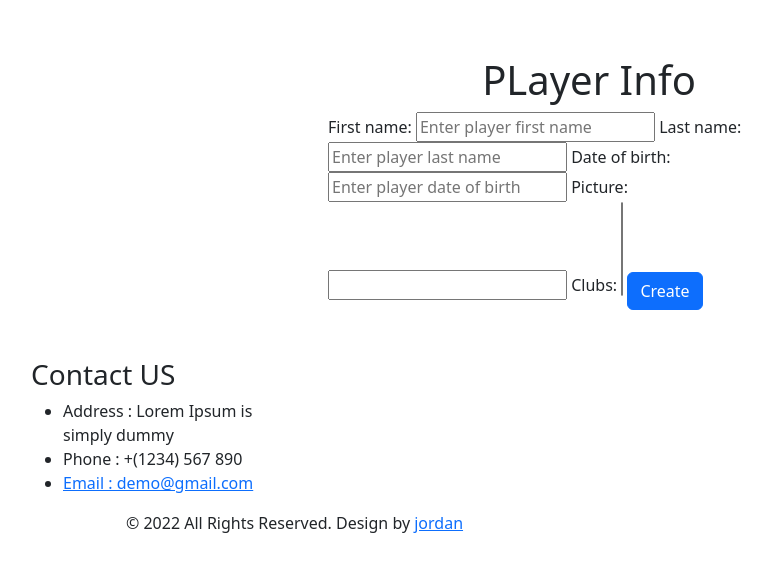
After one commit to jordanetov/sportium, a Django app: page /player/register/ in a window 1280 px wide. The commit adds this page. Shown: the top 572 px of the page, without its empty margins (51-822 px from the left). Run offline with Django 4.2, Linux system fonts and the light colour scheme; data that the repository does not hold is empty; some libraries are stand-ins or nearby versions.

Commit message:
Club details page, Register player

```diff
--- /dev/null
+++ b/sportium/web/forms.py
@@ -0,0 +1,44 @@
+from django import forms
+from sportium.web.models import Player
+
+
+class RegisterPlayerForm(forms.ModelForm):
+    def __init__(self, user, *args, **kwargs):
+        super().__init__(*args, **kwargs)
+        self.user = user
+
+    # to have the user creating this pet
+    def save(self, commit=True):
+        # commit=False does not persist to the database, just returns the object to be created
+        player = super().save(commit=False)
+
+        player.user = self.user
+        if commit:
+            player.save()
+
+    class Meta:
+        model = Player
+        fields = ('first_name', 'last_name', 'date_of_birth', 'picture', 'clubs',)
+        widgets = {
+            'first_name': forms.TextInput(
+                attrs={
+                    # if we don't do it via BootstrapFormMixin
+                    # 'class': 'form-control',
+                    'placeholder': 'Enter player first name',
+                }
+            ),
+            'last_name': forms.TextInput(
+                attrs={
+                    # if we don't do it via BootstrapFormMixin
+                    # 'class': 'form-control',
+                    'placeholder': 'Enter player last name',
+                }
+            ),
+            'date_of_birth': forms.TextInput(
+                attrs={
+                    # if we don't do it via BootstrapFormMixin
+                    # 'class': 'form-control',
+                    'placeholder': 'Enter player date of birth',
+                }
+            ),
+        }
--- a/sportium/web/urls.py
+++ b/sportium/web/urls.py
@@ -1,11 +1,16 @@
 from django.urls import path
 
-from sportium.web.views import HomeView, AboutView, ContactView, ClubsView, PlayersView
+from sportium.web.views import HomeView, AboutView, ContactView, ClubsView, PlayersView, ClubDetailsView, \
+    PLayerRegisterView
 
 urlpatterns = (
     path('', HomeView.as_view(), name='home'),
     path('about/', AboutView.as_view(), name='about'),
+    path('contacts/', ContactView.as_view(), name='contacts'),
+
     path('clubs/', ClubsView.as_view(), name='clubs'),
-    path('contacts/', ContactView.as_view(), name='contacts'),
+    path('clubs/<int:pk>/', ClubDetailsView.as_view(), name='club info'),
+
     path('players/<int:pk>/', PlayersView.as_view(), name='players'),
+    path('player/register/', PLayerRegisterView.as_view(), name='register player'),
 )
--- a/sportium/web/views.py
+++ b/sportium/web/views.py
@@ -1,9 +1,7 @@
-from django.shortcuts import render
-
-# Create your views here.
+from django.urls import reverse_lazy
 from django.views import generic as views
 
-from sportium.accounts.models import Profile
+from sportium.web.forms import RegisterPlayerForm
 from sportium.web.models import Club, Player
 
 
@@ -25,6 +23,25 @@ class ClubsView(views.ListView):
     context_object_name = 'clubs'
 
 
+class ClubDetailsView(views.DetailView):
+    model = Club
+    template_name = 'web/club_details.html'
+    context_object_name = 'club'
+
+    def get_context_data(self, **kwargs):
+        players = Player.objects.filter(id=self.object.id)
+        context = super().get_context_data(**kwargs)
+
+        players_count = len(players)
+
+        context.update({
+            'players': players,
+            'players_count': players_count,
+        })
+
+        return context
+
+
 class PlayersView(views.ListView):
     model = Player
     template_name = 'web/players.html'
@@ -34,3 +51,20 @@ class PlayersView(views.ListView):
         return Player.objects.filter(
             user_id=self.request.user.id
         )
+
+
+class PLayerRegisterView(views.CreateView):
+    template_name = 'web/register_player.html'
+    form_class = RegisterPlayerForm
+    success_url = reverse_lazy('clubs')
+
+    def get_success_url(self):
+        if self.success_url:
+            return self.success_url
+        return super().get_success_url()
+
+    # we are giving the argument 'user' that we have put in the form (CreatePetForm)
+    def get_form_kwargs(self):
+        kwargs = super().get_form_kwargs()
+        kwargs['user'] = self.request.user
+        return kwargs
--- a/templates/accounts/profile_details.html
+++ b/templates/accounts/profile_details.html
@@ -30,12 +30,13 @@
                     {% endif %}
                 </div>
                 <p class="mt-2">Players registered: {{ players_count }}</p>
+                <a href="{% url 'register player' %}" class="btn btn-primary">Register player</a>
                 {% if players %}
-                    <a href="{% url 'players' request.user.id %}" class="btn btn-primary">More about the players</a>
+                    <a href="{% url 'players' request.user.id %}" class="btn btn-primary">Players Info</a>
                 {% endif %}
                 {% if is_owner %}
                     <a href="{% url 'edit profile' request.user.id %}" class="btn btn-primary">Edit profile</a>
-                    <a href="{% url 'delete profile' %}" class="btn btn-danger">Delete</a>
+                    <a href="{% url 'delete profile' %}" class="btn btn-danger">Delete profile</a>
                 {% endif %}
             </div>
         </div>
--- a/templates/base.html
+++ b/templates/base.html
@@ -20,6 +20,9 @@
     <!-- Responsive-->
     <link rel="stylesheet" href="{% static 'css/responsive.css' %}">
     <!-- fevicon -->
+    <link rel="icon" type="image/png"
+          href="https://cdn-icons.flaticon.com/png/512/536/premium/536074.png?token=exp=1649109137~hmac=d9426e5f0c4524ac5ef31eeb7d8d5fb7">
+
     {#        <link rel="icon" href="images/fevicon.png" type="image/gif"/>#}
     <!-- Scrollbar Custom CSS -->
     <link rel="stylesheet" href="/staticfiles/css/jquery.mCustomScrollbar.min.css">
--- a/templates/web/clubs.html
+++ b/templates/web/clubs.html
@@ -14,8 +14,8 @@
                         <!-- First 30 chars from the description -->
                         <p class="card-text">{{ club.information|truncatechars:25 }}</p>
                         <!-- Button to the Photo Details Page -->
-                        <a href="" class="btn btn-primary">More</a>
-                        <a href="" class="btn btn-primary">Sign up</a>
+                        <a href="{% url 'club info' club.id %}" class="btn btn-primary">More</a>
+                        <a href="{% url 'register player' %}" class="btn btn-primary">Sign up</a>
                     </div>
                 </div>
             {% endfor %}
--- /dev/null
+++ b/templates/web/register_player.html
@@ -0,0 +1,18 @@
+{% extends 'base.html' %}
+
+{% block page_content %}
+    <h1 class="text-center">PLayer Info</h1>
+    <div class="row">
+        <div class="col-lg-3"></div>
+        <div class="col-lg-6">
+            <form method="post" class="container mb-5" action="{% url 'register player' %}">
+
+                {{ form }}
+                {% csrf_token %}
+
+                <button class="btn btn-primary mt-2" type="submit">Create</button>
+            </form>
+        </div>
+        <div class="col-lg-3"></div>
+    </div>
+{% endblock %}
```
Also changed, not shown: templates/web/club_details.html (added, +25 -0 lines).
